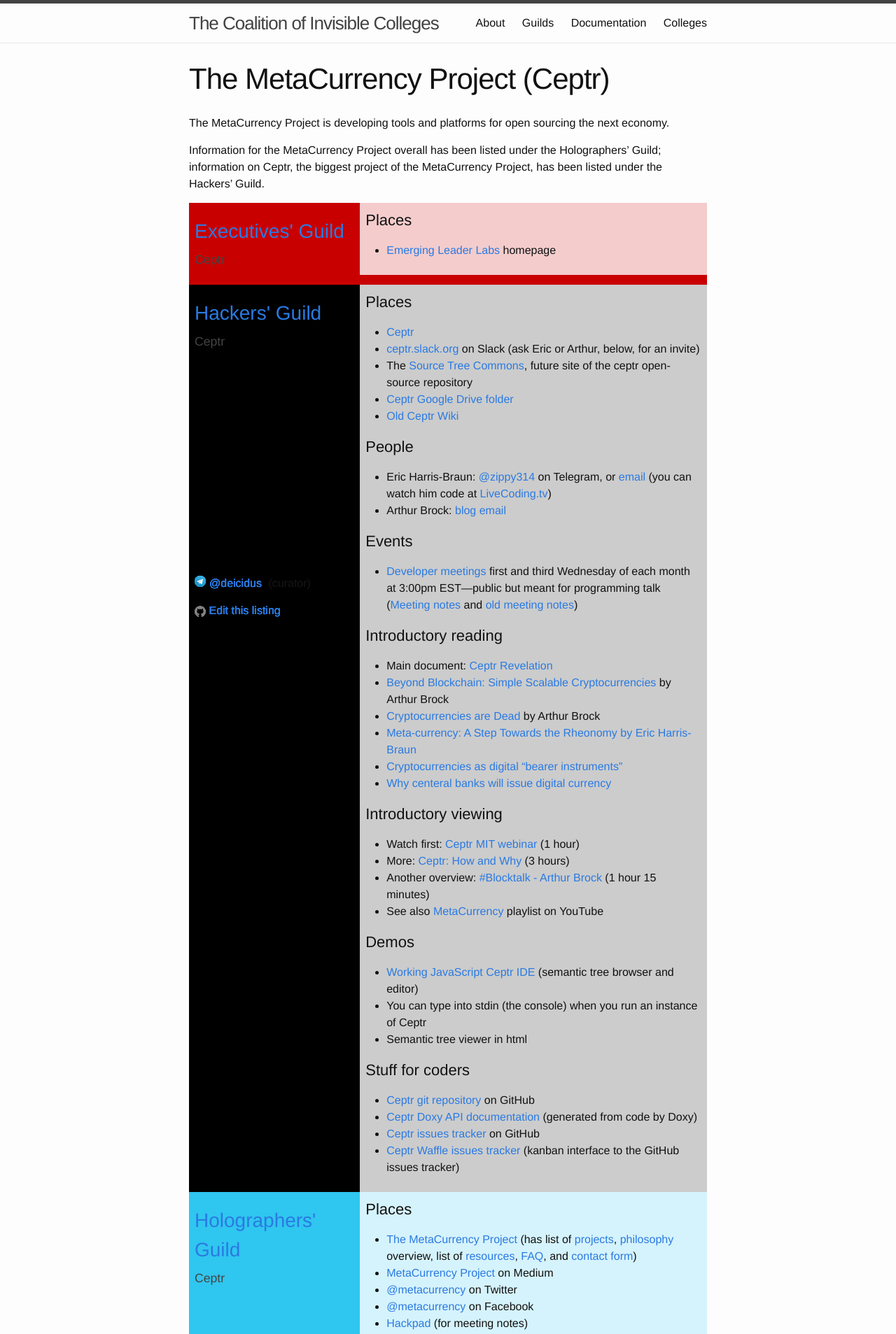
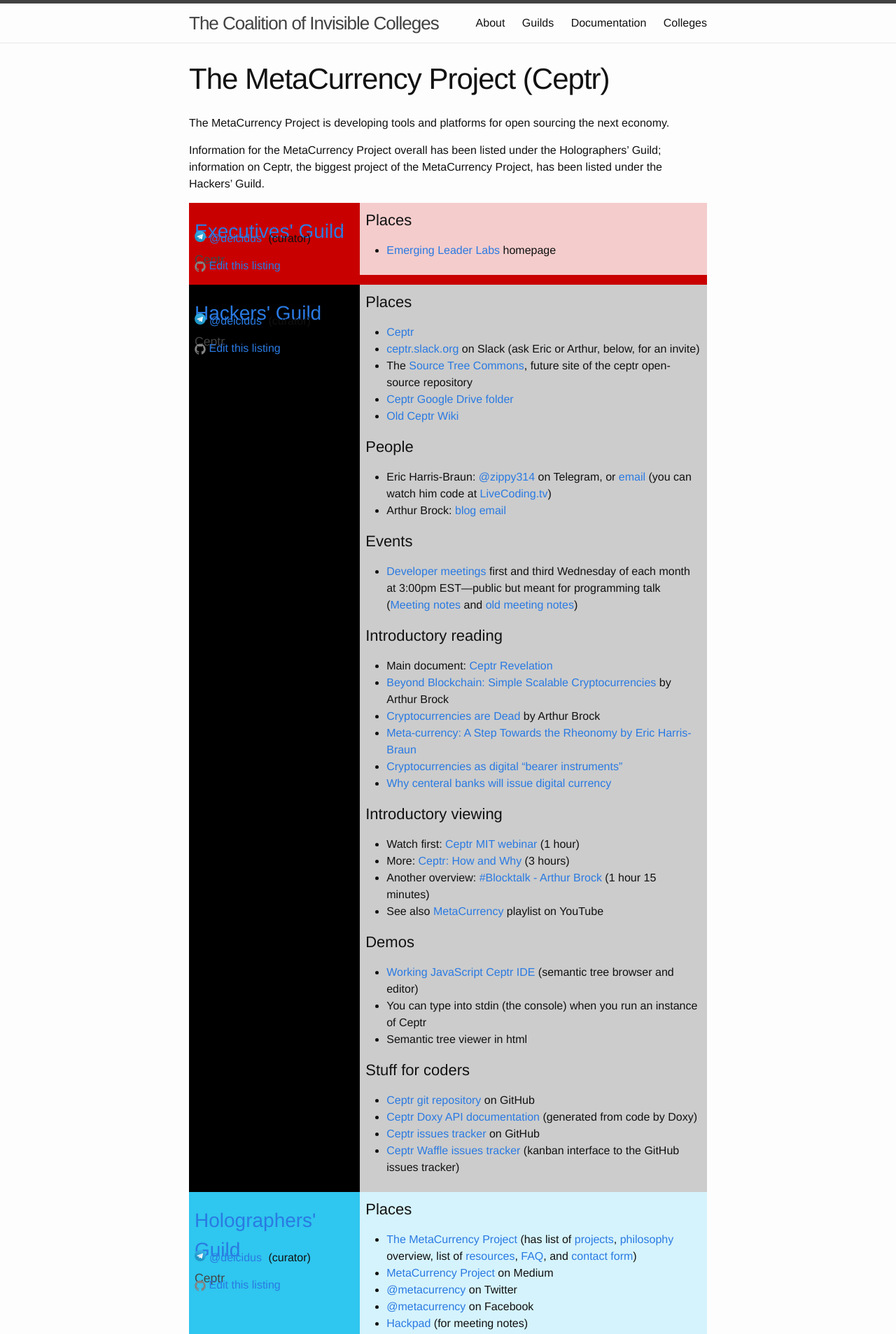
Before and after one commit to coalition-of-invisible-colleges/cic.github.io, a Jekyll site: the page built from colleges/Ceptr.md, in a window 1280 px wide. Shown: the top 1907 px of the page at 70% size. Built offline with Jekyll 4.4.1, drawn with Linux system fonts in a browser that asks for light colours.

Commit message:
Update college.html

```diff
--- a/_layouts/college.html
+++ b/_layouts/college.html
@@ -12,7 +12,7 @@ layout: default
     {% assign listings = site.listings | where: 'college', page.college | sort: 'college' %}
     {% for listing in listings %}
     <div class="listing {{ listing.guild }}">
-      <div class="guildtitle {{ listing.guild }}">
+      <div class="guildtitle {{ listing.guild }}" style="position: relative;">
         <h2><a href="/guilds/{{ listing.guild }}">{{ listing.guild | capitalize }}' Guild</a></h2>
         <p class="guildsubheading">{{ page.college }}</p>
         {% assign edit_url = 'coalition-of-invisible-colleges/cic.github.io/edit/master/' | append: listing.path %}
```
